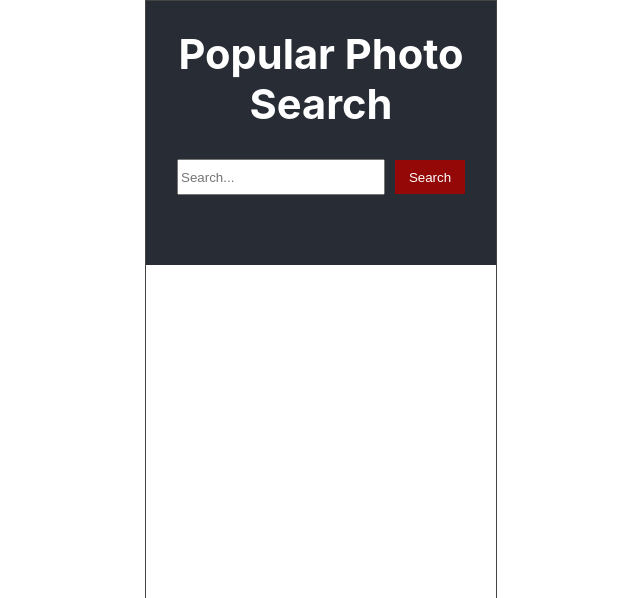
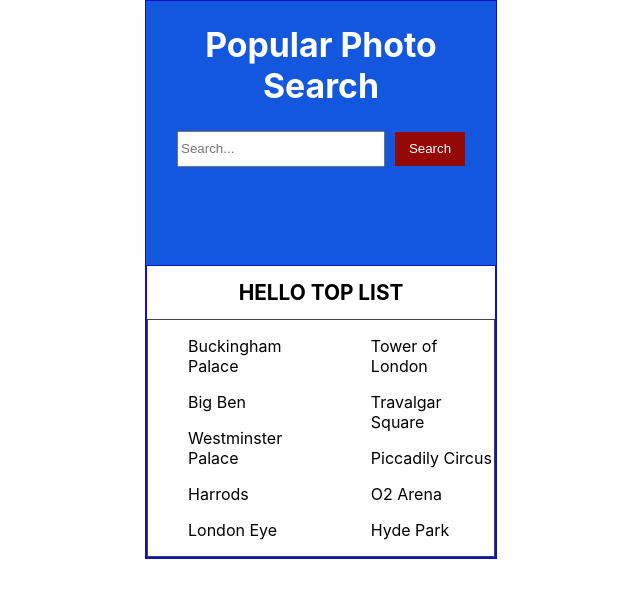
Before and after one commit to Chrisclrk9/Design-Studio, a React (Create React App) app in the folder pop-photo-app/: page / in a window 1280 px wide. Shown: the top 598 px of the page, without its empty margins (319-959 px from the left). Built offline with nearby package versions, Linux system fonts and the light colour scheme.

Commit message:
styling the ui

```diff
--- a/pop-photo-app/src/App.css
+++ b/pop-photo-app/src/App.css
@@ -1,14 +1,15 @@
 body {
   max-width: 350px;
-  height: 600px;;
+  height: 100%;;
   margin: auto;
-  border: 1px solid #444;
+  border: 1px solid rgb(13, 17, 204);
+  /* box-shadow: 2px 2px 15px #444; */
 }
 .App {
   text-align: center;
 }
 h1{
-  font-size: 1.6em;
+  font-size: 1.3em;
 }
 .App-logo {
   animation: App-logo-spin infinite 20s linear;
@@ -32,7 +33,7 @@ h1{
   box-shadow: 0px 0px 5px rgb(255, 1, 1);
 }
 .App-header {
-  background-color: #282c34;
+  background-color: #1357df;
   min-height: 33vh;
   display: flex;
   flex-direction: column;
@@ -45,6 +46,20 @@ h1{
   color: #61dafb;
 }
 
+.TopList{
+  display: flex;
+  flex-direction: row;
+  border: 1px solid #444;
+}
+.TopList p {
+  text-align: left;
+  align-content: space-around;
+}
+
+.TopList ul {
+  list-style: none;
+}
+
 @keyframes App-logo-spin {
   from {
     transform: rotate(0deg);
--- a/pop-photo-app/src/App.js
+++ b/pop-photo-app/src/App.js
@@ -1,6 +1,8 @@
 import React, { Component } from 'react';
 import './App.css';
-const ActiveSearch = {};
+import Search from './components/Search';
+import TopList from './components/TopList';
+
 class App extends Component {
   render() {
     return (
@@ -9,20 +11,14 @@ class App extends Component {
           <h1>Popular Photo Search</h1>
           <Search />
         </header>
+
+        <body><TopList /></body>
       </div>
+
+
     );
   }
 }
 
-class Search extends Component {
-  render() {
-    return (
-      <div className="Search">
-        <input placeholder="Search..."></input>
-        <button onClick={ActiveSearch}>Search</button>
-      </div>
-    )
-  }
-}
 
 export default App;
--- /dev/null
+++ b/pop-photo-app/src/components/Search.js
@@ -0,0 +1,13 @@
+import React from "react";
+const ActiveSearch = {};
+ const Search = (props) => {
+
+    return (
+        <div className="Search">
+        <input placeholder="Search..."></input>
+        <button onClick={ActiveSearch}>Search</button>
+      </div>
+    )
+
+}
+export default Search;
--- /dev/null
+++ b/pop-photo-app/src/components/TopList.js
@@ -0,0 +1,32 @@
+import React from 'react';
+import '../App.css';
+
+const TopList = () => {
+    return(
+			<div>
+			<h1>HELLO TOP LIST</h1>
+<div className="TopList">
+		<div className="T">
+    	<ul>
+    		<li><p>Buckingham Palace</p></li>
+    		<li><p>Big Ben</p></li>
+    		<li><p>Westminster Palace </p></li>
+    		<li><p>Harrods</p></li>
+    		<li><p>London Eye</p></li>
+    	</ul>
+	</div>
+	<div className="T">
+		<ul>
+			<li><p>Tower of London</p></li>
+			<li><p>Travalgar Square </p></li>
+			<li><p>Piccadily Circus</p></li>
+			<li><p>O2 Arena</p></li>
+			<li><p>Hyde Park</p></li>
+    </ul>
+	</div>
+	</div>
+	</div>
+    )
+};
+
+export default TopList;
```
